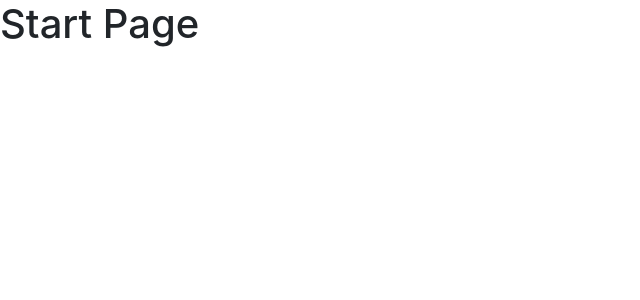
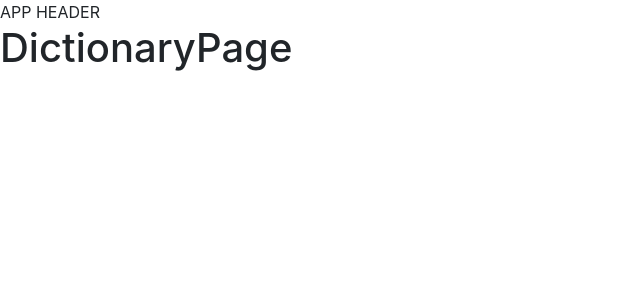
Before and after one commit to chebb44/rs-lang-24, a React (Create React App) app: page /dictionary in a window 1280 px wide. Shown: the top 300 px of the page, without its empty margins (0-640 px from the left). Built offline with nearby package versions, Linux system fonts and the light colour scheme.

Commit message:
feat: RSLang24-9 react-routing

```diff
--- a/package.json
+++ b/package.json
@@ -9,6 +9,7 @@
     "react": "^16.13.1",
     "react-dom": "^16.13.1",
     "react-redux": "^7.2.0",
+    "react-router-dom": "^5.2.0",
     "react-scripts": "3.4.1",
     "redux": "^4.0.5",
     "redux-devtools-extension": "^2.13.8",
--- /dev/null
+++ b/src/App/App.js
@@ -0,0 +1,19 @@
+import React from 'react';
+import './PageSelector.scss';
+import { Switch, Route, BrowserRouter } from 'react-router-dom';
+import { LoginPage } from '../pages/LoginPage/LoginPage';
+import { DictionaryPage } from '../pages/DictionaryPage/DictionaryPage';
+
+export const App = () => {
+  return (
+    <div className="root-app-container">
+      <BrowserRouter>
+        <header>APP HEADER</header>
+        <Switch>
+          <Route exact path="/" component={LoginPage} />
+          <Route exact path="/dictionary" component={DictionaryPage} />
+        </Switch>
+      </BrowserRouter>
+    </div>
+  );
+};
--- a/src/index.js
+++ b/src/index.js
@@ -5,13 +5,13 @@ import * as serviceWorker from './serviceWorker';
 import { Provider } from 'react-redux';
 import { store, saga } from './store/store';
 import { sagaWatcher } from './store/sagaWatcher';
-import { PageSelector } from './pageSelector/PageSelector';
+import { App } from './App/App';
 
 const render = () => {
   return ReactDOM.render(
     <React.StrictMode>
       <Provider store={store}>
-        <PageSelector />
+        <App />
       </Provider>
     </React.StrictMode>,
     document.getElementById('root'),
--- a/src/pageSelector/PAGES.js
+++ /dev/null
@@ -1 +0,0 @@
-export const START_PAGE = 'START_PAGE';
--- a/src/pageSelector/PageSelector.js
+++ /dev/null
@@ -1,23 +0,0 @@
-import React from 'react';
-import './PageSelector.scss';
-import { START_PAGE } from './PAGES';
-import { useSelector } from 'react-redux';
-import { selectorPageSelector } from './pageSelectorReducer';
-
-export const PageSelector = () => {
-  const { page } = useSelector(selectorPageSelector);
-  return (
-    <div className="root-app-container">
-      <RenderSwitch page={page} />
-    </div>
-  );
-};
-
-const RenderSwitch = (page) => {
-  switch (page) {
-    case START_PAGE:
-      return <h1>Start Page</h1>;
-    default:
-      return <h1>Start Page</h1>;
-  }
-};
--- a/src/pageSelector/pageSelectorReducer.js
+++ /dev/null
@@ -1,14 +0,0 @@
-import { START_PAGE } from './PAGES';
-
-const defaultData = {
-  page: START_PAGE,
-};
-
-export const selectorPageSelector = (state) => state.pageSelector;
-
-export default function pageSelector(state = defaultData, action) {
-  switch (action.type) {
-    default:
-      return state;
-  }
-}
--- /dev/null
+++ b/src/pages/DictionaryPage/DictionaryPage.js
@@ -0,0 +1,4 @@
+import React from 'react';
+export const DictionaryPage = () => {
+  return <h1>DictionaryPage</h1>;
+};
--- /dev/null
+++ b/src/pages/LoginPage/LoginPage.js
@@ -0,0 +1,4 @@
+import React from 'react';
+export const LoginPage = () => {
+  return <h1>LoginPage</h1>;
+};
--- /dev/null
+++ b/src/reducers/testReducer.js
@@ -0,0 +1,3 @@
+export const testReducer = () => {
+  return { test: 'test' };
+};
--- a/src/store/rootReducer.js
+++ b/src/store/rootReducer.js
@@ -1,6 +1,6 @@
 import { combineReducers } from 'redux';
-import pageSelector from '../pageSelector/pageSelectorReducer';
+import { testReducer } from './../reducers/testReducer';
 
 export const rootReducer = combineReducers({
-  pageSelector,
+  testReducer,
 });
```
Also changed, not shown: src/App/PageSelector.scss (renamed from src/pageSelector/PageSelector.scss), 1 other file (tests, documents, lock files or other folders).
